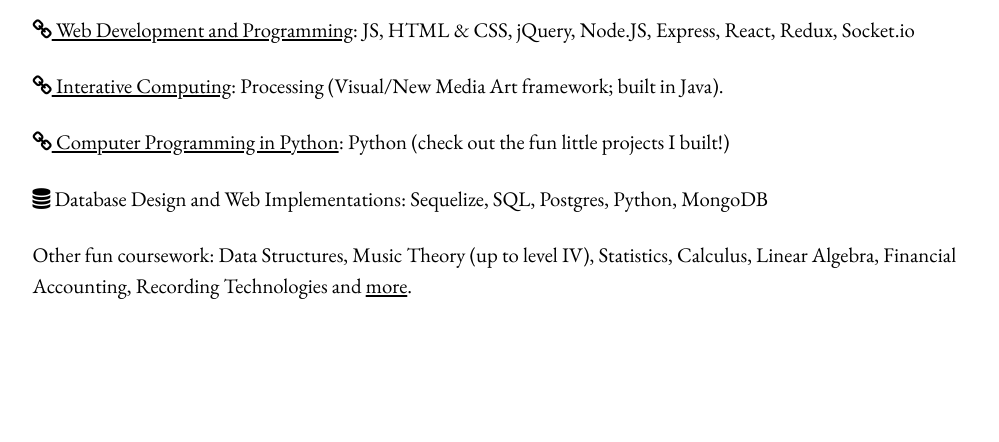
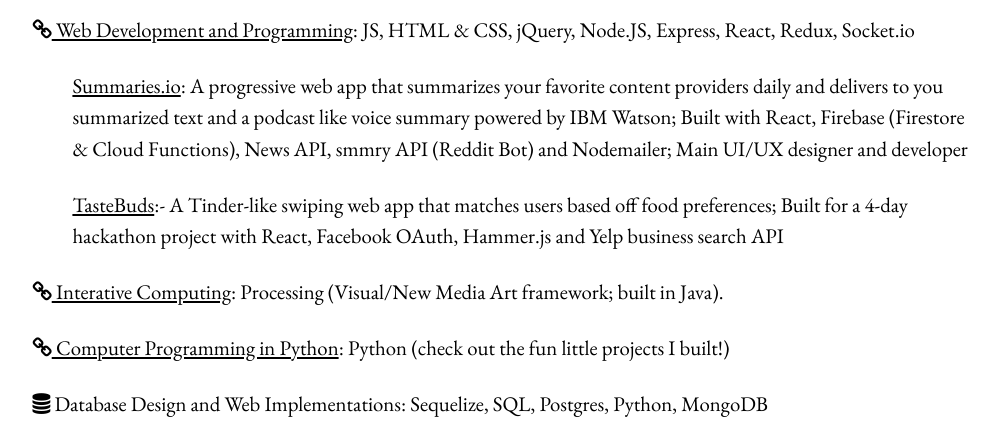
Before and after one commit to allison-vb/allisonzhao.com, a plain HTML site: page projects/index.html in a window 1280 px wide. Shown: the part 218-660 px from the top of the page, without its empty margins (110-1109 px from the left). Drawn offline with nearby package versions, Linux system fonts and the light colour scheme; a web font is replaced by a local one.

Commit message:
added projects

```diff
--- a/projects/index.html
+++ b/projects/index.html
@@ -13,29 +13,73 @@
 
 <body>
     <div class="projects">
-        <div class="topicon"><i class="fa fa-cubes fa-5x" aria-hidden="true"></i></div>
-        <p>All project demos and source code live on my <a href="https://github.com/leahzxxz" target="_blank"><i class="fa fa-github fa-lg" aria-hidden="true"></i></a></p>
+        <div class="topicon">
+            <i class="fa fa-cubes fa-5x" aria-hidden="true"></i>
+        </div>
+        <p>All project demos and source code live on my
+            <a href="https://github.com/leahzxxz" target="_blank">
+                <i class="fa fa-github fa-lg" aria-hidden="true"></i>
+            </a>
+        </p>
         <ul class="project-list">
-            <li><a href="https://github.com/leahzxxz"><i class="fa fa-link" aria-hidden="true"></i> Web Development and Programming</a>: JS, HTML & CSS, jQuery, Node.JS, Express, React, Redux, Socket.io</li>
-            <li><a href="https://github.com/leahzxxz/college-projects/tree/master/interactive-computing"><i class="fa fa-link" aria-hidden="true"></i> Interative Computing</a>: Processing (Visual/New Media
-                Art framework; built in Java).</li>
-            <li><a href="https://github.com/leahzxxz/college-projects/tree/master/python"><i class="fa fa-link" aria-hidden="true"></i> Computer Programming in Python</a>: Python (check out
-                the fun little projects I built!)</li>
-            <li><i class="fa fa-database" aria-hidden="true"></i> Database Design and Web Implementations: Sequelize, SQL, Postgres, Python, MongoDB</li>
+            <li>
+                <a href="https://github.com/leahzxxz">
+                    <i class="fa fa-link" aria-hidden="true"></i> Web Development and Programming</a>: JS, HTML & CSS, jQuery, Node.JS, Express, React, Redux, Socket.io</li>
+            <ul>
+                <li>
+                    <a href="https://github.com/npm-install/summaries.io">Summaries.io</a>: A progressive web app that summarizes your favorite content providers daily and delivers
+                    to you summarized text and a podcast like voice summary powered by IBM Watson; Built with React, Firebase
+                    (Firestore & Cloud Functions), News API, smmry API (Reddit Bot) and Nodemailer; Main UI/UX designer and
+                    developer
+                </li>
+                <li>
+                    <a href="https://github.com/leahzxxz/Tastebuds">TasteBuds</a>:- A Tinder-like swiping web app that matches users based off food preferences; Built for
+                    a 4-day hackathon project with React, Facebook OAuth, Hammer.js and Yelp business search API
+                </li>
+            </ul>
+            <li>
+                <a href="https://github.com/leahzxxz/college-projects/tree/master/interactive-computing">
+                    <i class="fa fa-link" aria-hidden="true"></i> Interative Computing</a>: Processing (Visual/New Media Art framework; built in Java).</li>
+            <li>
+                <a href="https://github.com/leahzxxz/college-projects/tree/master/python">
+                    <i class="fa fa-link" aria-hidden="true"></i> Computer Programming in Python</a>: Python (check out the fun little projects I built!)</li>
+            <li>
+                <i class="fa fa-database" aria-hidden="true"></i> Database Design and Web Implementations: Sequelize, SQL, Postgres, Python, MongoDB</li>
         </ul>
 
-        <p>Other fun coursework: Data Structures, Music Theory (up to level IV), Statistics, Calculus, Linear Algebra, Financial Accounting,
-            Recording Technologies and <a href="https://www.linkedin.com/in/allisonzhao/" class="link" target="_blank">more</a>.</p>
+        <p>Other fun coursework: Data Structures, Music Theory (up to level IV), Statistics, Calculus, Linear Algebra, Financial
+            Accounting, Recording Technologies and
+            <a href="https://www.linkedin.com/in/allisonzhao/" class="link" target="_blank">more</a>.</p>
 
     </div>
 
     <nav class="navbar-inpage">
         <ul>
-            <li><a href="../about/" alt="About"><i class="fa fa-binoculars fa-2x" aria-hidden="true"></i></a></li>
-            <li><a href="/" alt="Home"><i class="fa fa-home fa-2x" aria-hidden="true"></i></a></li>
-            <li><a href="../experience/" alt="experience"><i class="fa fa-anchor fa-2x" aria-hidden="true"></i></a></li>
-            <li><a href="../blog/" alt="Blog"><i class="fa fa-commenting-o fa-2x" aria-hidden="true"></i></a></li>
-            <li><a href="../contact/" alt="Contact"><i class="fa fa-paper-plane fa-2x" aria-hidden="true"></i></a></li>
+            <li>
+                <a href="../about/" alt="About">
+                    <i class="fa fa-binoculars fa-2x" aria-hidden="true"></i>
+                </a>
+            </li>
+            <li>
+                <a href="/" alt="Home">
+                    <i class="fa fa-home fa-2x" aria-hidden="true"></i>
+                </a>
+            </li>
+            <li>
+                <a href="../experience/" alt="experience">
+                    <i class="fa fa-anchor fa-2x" aria-hidden="true"></i>
+                </a>
+            </li>
+            <li>
+                <a href="../blog/" alt="Blog">
+                    <i class="fa fa-commenting-o fa-2x" aria-hidden="true"></i>
+                </a>
+            </li>
+            <li>
+                <a href="../contact/" alt="Contact">
+                    <i class="fa fa-paper-plane fa-2x" aria-hidden="true"></i>
+                </a>
+            </li>
         </ul>
     </nav>
 
```
